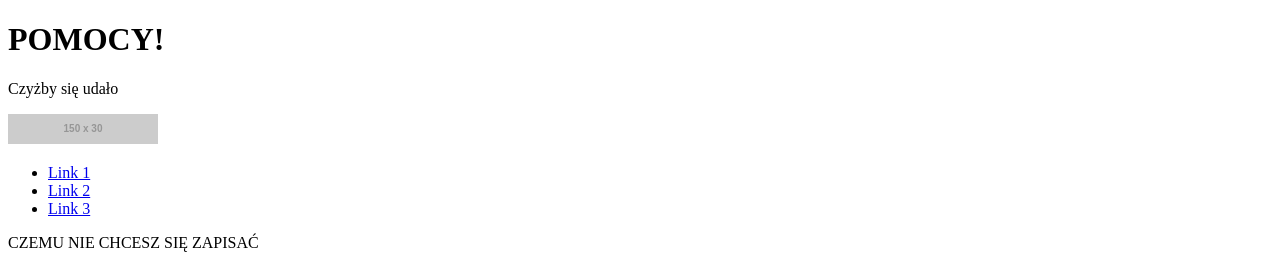
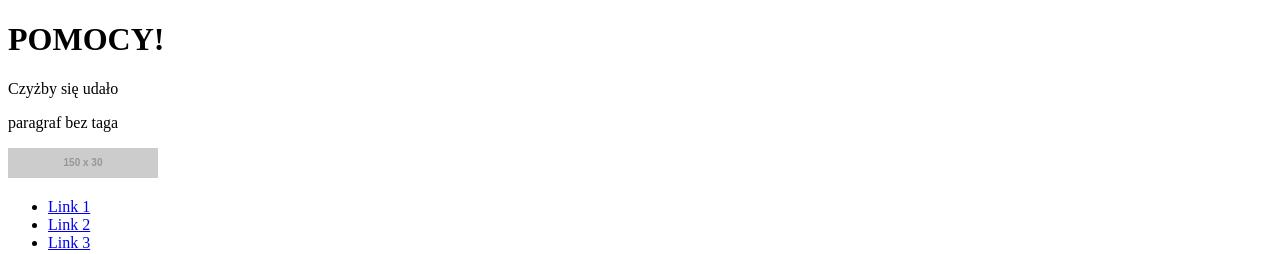
Before and after one commit to michalskwira/nauka-gita, a plain HTML site: page index.html in a window 1280 px wide. Shown: the top 254 px of the page. Drawn offline with nearby package versions, Linux system fonts and the light colour scheme; files that its build step writes are made by us from their sources; placeholder pictures from the web are drawn by us.

Commit message:
new paragraf 2

```diff
--- a/index.html
+++ b/index.html
@@ -10,6 +10,7 @@
   <body>
     <h1>POMOCY!</h1>
     <p> Czyżby się udało</p>
+    <p>paragraf bez taga</p>
     <header>
       <nav class="navigation container clearfix">
         <img src="//placehold.it/150x30">
```
